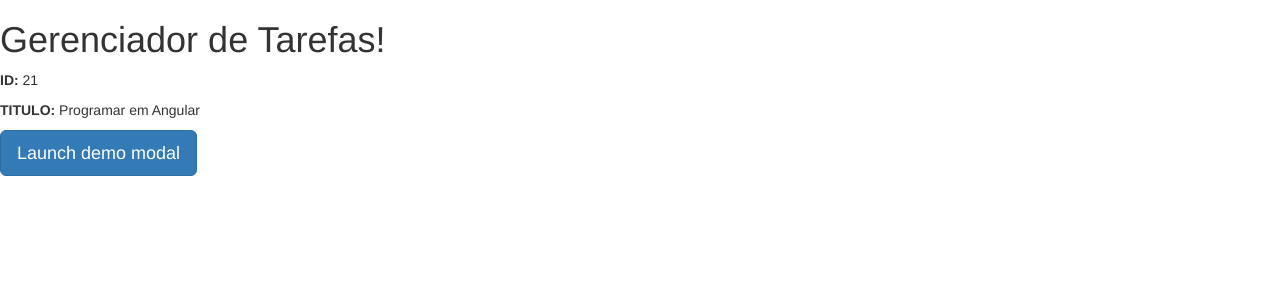
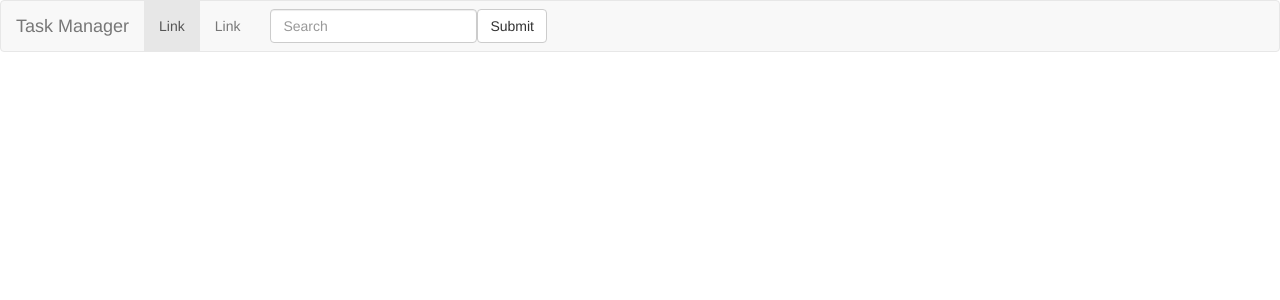
Before and after one commit to Rochamarc/TaskManager-FrontEnd, an Angular app: page / in a window 1280 px wide. Shown: the top 300 px of the page. Built offline with nearby package versions, Linux system fonts and the light colour scheme.

Commit message:
feat: addiing navbar component

```diff
--- a/src/app/app.component.html
+++ b/src/app/app.component.html
@@ -1,35 +1 @@
-<!--The content below is only a placeholder and can be replaced.-->
-<h1>
-  {{title}}!
-</h1>
-<p>
-  <strong>ID: </strong> {{task.id}}
-</p>
-<p>
-  <strong>TITULO: </strong> {{task.title}}
-</p>
-
-
-<!-- Button trigger modal -->
-<button type="button" class="btn btn-primary btn-lg" data-toggle="modal" data-target="#myModal">
-  Launch demo modal
-</button>
-
-<!-- Modal -->
-<div class="modal fade" id="myModal" tabindex="-1" role="dialog" aria-labelledby="myModalLabel">
-  <div class="modal-dialog" role="document">
-    <div class="modal-content">
-      <div class="modal-header">
-        <button type="button" class="close" data-dismiss="modal" aria-label="Close"><span aria-hidden="true">&times;</span></button>
-        <h4 class="modal-title" id="myModalLabel">Modal title</h4>
-      </div>
-      <div class="modal-body">
-        ...
-      </div>
-      <div class="modal-footer">
-        <button type="button" class="btn btn-default" data-dismiss="modal">Close</button>
-        <button type="button" class="btn btn-primary">Save changes</button>
-      </div>
-    </div>
-  </div>
-</div>
+<navbar></navbar>
--- a/src/app/app.module.ts
+++ b/src/app/app.module.ts
@@ -2,10 +2,12 @@ import { BrowserModule } from '@angular/platform-browser';
 import { NgModule } from '@angular/core';
 
 import { AppComponent } from './app.component';
+import { NavbarComponent } from './navbar/navbar.component';
 
 @NgModule({
   declarations: [
-    AppComponent
+    AppComponent,
+    NavbarComponent
   ],
   imports: [
     BrowserModule
--- /dev/null
+++ b/src/app/navbar/navbar.component.html
@@ -0,0 +1,29 @@
+<nav class="navbar navbar-default">
+  <div class="container-fluid">
+    <!-- Brand and toggle get grouped for better mobile display -->
+    <div class="navbar-header">
+      <button type="button" class="navbar-toggle collapsed" data-toggle="collapse" data-target="#bs-example-navbar-collapse-1" aria-expanded="false">
+        <span class="sr-only">Toggle navigation</span>
+        <span class="icon-bar"></span>
+        <span class="icon-bar"></span>
+        <span class="icon-bar"></span>
+      </button>
+      <a class="navbar-brand" href="#">Task Manager</a>
+    </div>
+
+    <!-- Collect the nav links, forms, and other content for toggling -->
+    <div class="collapse navbar-collapse" id="bs-example-navbar-collapse-1">
+      <ul class="nav navbar-nav">
+        <li class="active"><a href="#">Link <span class="sr-only">(current)</span></a></li>
+        <li><a href="#">Link</a></li>
+      </ul>
+
+      <form class="navbar-form navbar-left">
+        <div class="form-group">
+          <input type="text" class="form-control" placeholder="Search">
+        </div>
+        <button type="submit" class="btn btn-default">Submit</button>
+      </form>
+    </div><!-- /.navbar-collapse -->
+  </div><!-- /.container-fluid -->
+</nav>
```
Also changed, not shown: src/app/navbar/navbar.component.ts (added, +10 -0 lines).
